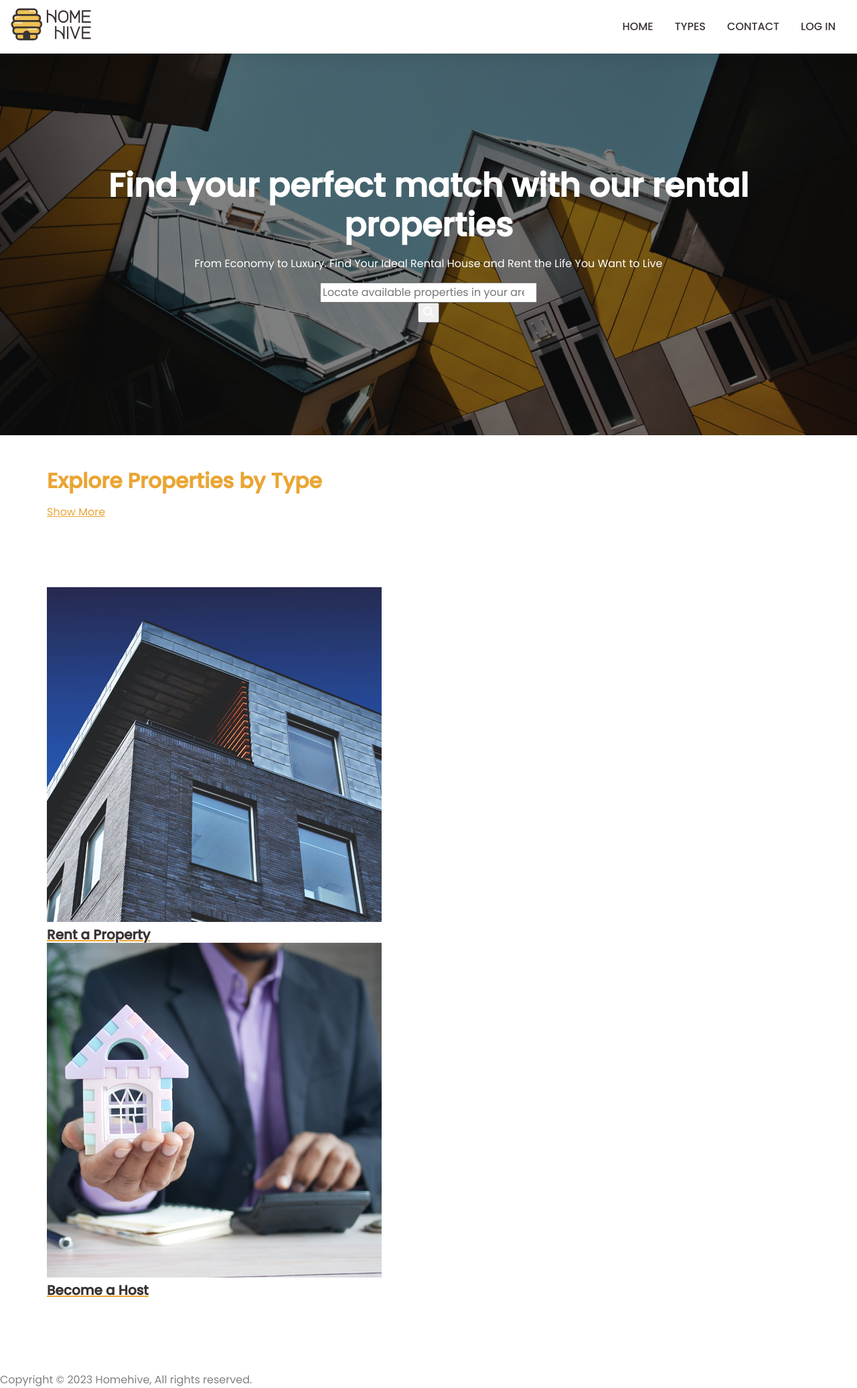
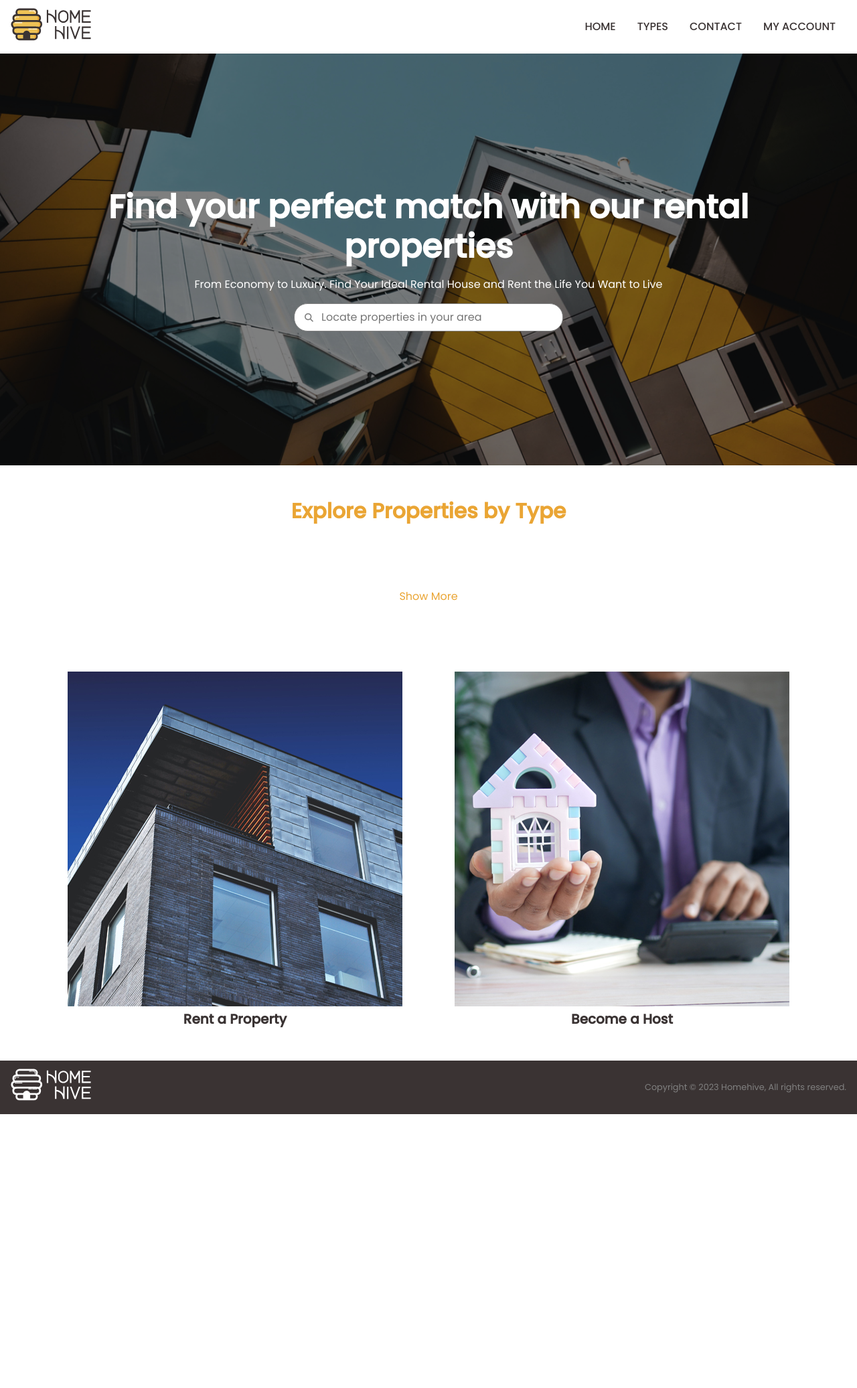
Before and after one commit to perlakozhaya/homehive, a PHP site: page /homehive/ in a window 1280 px wide. Shown: the whole page at 67% size. After the commit the page ends 1664 px from the top, so only its background shows below. Run offline with PHP 8.4, Linux system fonts and the light colour scheme; the visitor is signed in with stand-in values (Sample User, id 1); data that the repository does not hold is empty; a stand-in replaces the project's code that opens the database connection.

Commit message:
big chunk done - couldn't figure out a name

```diff
--- a/assets/css/styles.css
+++ b/assets/css/styles.css
@@ -62,6 +62,7 @@
 
 a {
     color: var(--color-primary);
+    text-decoration: none;
 }
 
 a:hover,
@@ -77,11 +78,35 @@
     cursor: pointer;
 }
 
+i {
+    color: var(--color-text);
+}
+
+.form-group input,
 .form-group label,
+.form-group textarea {
+    font: inherit;
+    color: inherit;
+}
+
 .form-group input,
-.form-group textarea,
-.form-group button {
-    font: inherit;
+.form-group textarea {
+    padding: .5em;
+    border-radius: 20px;
+    border: 1px solid var(--color-text);
+}
+
+.form-group textarea {
+    height: 9.375rem;
+}
+
+.web-form {
+    display: grid;
+    gap: 1em;
+}
+
+.web-form .form-group {
+    display: grid;
 }
 
 .body-wrapper {
@@ -96,27 +121,66 @@
     margin: 0 auto;
 }
 
-.full-width {
-    width: 100%;
+.flex {
+    display: flex;
+    gap: 1em;
 }
 
-.flow > *:not(:first-child) {
+.flex > * {
+    flex: 1;
+}
+
+@media only screen and (max-width: 600px) {
+    .flex {
+        flex-direction: column;
+    }
+}
+
+.def-spacing > *:not(:first-child) {
     margin-top: 1em;
+}
+
+.large-spacing > *:not(:first-child) {
+    margin-top: 3em;
 }
 
 .p-50 {
     padding: 50px 0;
 }
 
-.centered {
-    display: flex;
-    text-align: center;
-    align-items: center;
-    justify-content: center;
+.p-200 {
+    padding: 200px 0;
 }
 
 :focus {
     outline: 1px dotted var(--color-accent);
+}
+
+.full-screen--centered {
+    display: flex;
+    align-items: center;
+    justify-content: center;
+    min-height: 100vh;
+    min-height: 100dvh;
+}
+
+.centered-content {
+    display: flex;
+    flex-direction: column;
+    align-items: center;
+    text-align: center;
+}
+
+.align-center {
+    text-align: center;
+}
+
+.--color-white {
+    color: var(--color-bg);
+}
+
+.inline-width {
+    max-width: fit-content;
 }
 
 .hf-block {
@@ -125,12 +189,12 @@
     display: flex;
     align-items: center;
 }
+
 /* Header Styling */
 .h-block {
     position: sticky;
     top: 0;
     background-color: var(--color-bg);
-    box-shadow: 0 5px 20px 0 rgba(0, 0, 0, 0.1);
     z-index: 999;
 }
 
@@ -158,7 +222,6 @@
 .nav-link {
     color: var(--color-bg);
     font-weight: 500;
-    text-decoration: none;
     text-transform: uppercase;
     opacity: 0;
 }
@@ -179,10 +242,6 @@
 .nav-toggle:checked ~ nav a {
     opacity: 1;
     transition: opacity 250ms ease-in-out 250ms;
-}
-
-.nav-toggle:focus ~ .hamburger-icon {
-    outline: 1px dotted var(--color-accent);
 }
 
 .hamburger-icon {
@@ -218,7 +277,6 @@
         color: var(--color-secondary);
         transition: color 400ms;
         opacity: 1;
-        position: relative;
     }
 
     .nav-link:hover {
@@ -226,15 +284,102 @@
     }
 }
 
-/* Below Header */
-.hero {
+/* footer styling */
+.f-block {
+    background-color: var(--color-secondary);
+}
+
+.copy {
+    font-size: var(--fs-300);
+    display: flex;
+    justify-content: flex-end;
+    flex: 1;
+}
+
+@media only screen and (max-width: 600px) {
+    .hf-block.f-block {
+        flex-direction: column;
+        padding: 1em;
+    }
+}
+
+/* Header Hero Section */
+.hero-bg {
     background-image: linear-gradient(rgba(0, 0, 0, 0.5), rgba(0, 0, 0, 0.5)), url('//localhost/homehive/assets/img/header-image.jpg');
     background-size: cover;
     background-position: center center;
-    position: relative;
     min-height: 570px;
 }
 
-.hero div > * {
-    color: var(--color-bg);
+.search-form {
+    width: min(100%, 40ch);
+    position: relative;
 }
+
+.search-form .form-group input {
+    width: min(100%, 40ch);
+    padding-left: 40px;
+}
+
+.search-form .form-group .search-button {
+    left: 10px;
+    position: absolute;
+    top: 50%;
+    transform: translateY(-50%);
+}
+
+.search-form .form-group .search-button {
+    background: none;
+    border: none;
+    border-radius: 50px;
+    padding: 4px 6px;
+    transition: background-color 400ms ease;
+}
+
+.search-button i {
+    font-size: var(--fs-300);
+}
+
+.search-form .form-group .search-button:hover {
+    background-color: rgba(239, 196, 86, 0.25);
+    border-radius: 50px;
+}
+
+/* login + register */
+.form-bg {
+    min-height: 100vh;
+    background-image: url('//localhost/homehive/assets/img/login-reg-bg.jpg');
+    background-size: cover;
+    background-position: center center;
+}
+
+.form-container {
+    margin: 10px;
+    padding: 30px;
+    width: 500px;
+    background-color: var(--color-bg);
+    border-radius: 20px;
+}
+
+/* Contact */
+.contact-bg {
+    background-image: linear-gradient(rgba(0, 0, 0, 0.5), rgba(0, 0, 0, 0.5)), url('//localhost/homehive/assets/img/contact-bg-img.jpg');
+    background-size: cover;
+    background-position: center center;
+    min-height: 100vh;
+}
+
+.contact-bg .flex {
+    column-gap: 3em;
+}
+
+/* Explore properties by type */
+.archive-item img {
+    border-radius: 20px;
+}
+
+.archive-columns.flex {
+    column-gap: 3em;
+}
+
+/* above footer */
--- a/includes/db.inc.php
+++ b/includes/db.inc.php
@@ -1,5 +1,5 @@
 <?php
-    $config = require_once "includes/config.inc.php";
+    $config = require_once "C:/xampp/htdocs/homehive/includes/config.inc.php";
 
     $connection = new mysqli($config["MYSQL_HOST"], $config["MYSQL_USER"], $config["MYSQL_PASS"], $config["MYSQL_DB"]);
 
--- a/index.php
+++ b/index.php
@@ -1,60 +1,77 @@
 <?php require_once "includes/db.inc.php"; ?>
 <?php require_once "includes/functions.inc.php"; ?>
-<?php $pageTitle = "Property Rental & Listing | HomeHive"; ?>
+<?php $pageTitle = "Property Rental & Listing | " . $config['SITE_TITLE']; ?>
 <!DOCTYPE html>
 <html lang="en">
     <?php include('templates/header.php'); ?>
 
     <!-- Header Hero -->
-        <section class="hero full-width centered">
-            <div class="flow boxed">
-                <h1>Find your perfect match with our rental properties</h1>
-                <p>From Economy to Luxury. Find Your Ideal Rental House and Rent the Life You Want to Live</p>
-                <form method="get" action="search.php">
+    <section class="hero-bg p-200">
+        <div class="def-spacing boxed centered-content">
+            <h1 class="--color-white">Find your perfect match with our rental properties</h1>
+            <p class="--color-white">From Economy to Luxury. Find Your Ideal Rental House and Rent the Life You Want to Live</p>
+            <form class="search-form" method="get" action="properties.php">
                 <div class="form-group">
-                        <input type="search" placeholder="Locate available properties in your area" name="area">
-                    </div>
-                    <div class="form-group">
-                        <button type="submit" name="submit"><i class="fa-solid fa-search"></i></button>
+                    <input list="cities" name="city" id="city" placeholder="Locate properties in your area" autocomplete="off">
+                    <datalist id="cities">
+                        <?php $cities = getCities(); ?>
+                        <script>
+                            var city_list = <?php echo json_encode($cities); ?>;
+                            var city_datalist = document.getElementById("cities");
+                            var city_options = "";
+                            for (var i = 0; i < city_list.length; i++) {
+                                city_options += "<option value='" + city_list[i] + "'>" + city_list[i] + "</option>";
+                            }
+                            city_datalist.innerHTML = city_options;
+                            </script>
+                    </datalist>
+                    <button type="submit" name="submit" class="search-button"><i class="fa-solid fa-search"></i></button>
                 </div>
             </form>
         </div>
     </section>
 
     <!-- Explore Properties by Type -->
-        <section class="p-50 boxed flow">
+    <section class="p-50 boxed large-spacing align-center">
         <h2>Explore Properties by Type</h2>
         <?php
-                $html = "";
-                $category = getPropertyTypes();
+        $category = getCategories();
+        shuffle($category);
+        $html = "<div class='archive-columns flex'>";
         for ($i = 0; $i < min(4, count($category)); $i++) {
             $html .=
-                    "<div class='boxed'>
-                        <div class='cat-wrapper'>
-                            <div class='cat-item'>
-                                <a href='//localhost/homehive/category.php/?type=" . strtolower($category[$i]['type']) ."'>
+            "<div class='archive-wrapper'>
+                <div class='archive-item'>
+                    <a href='//localhost/homehive/category/" . strtolower($category[$i]['type']) ."'>
                         <img src='./assets/img/" . $category[$i]['file_name'] . "' alt='" . $category[$i]['alt'] . "'>
                         <h3>" . $category[$i]['type'] ."</h3>
                     </a>
                 </div>
-                        </div>
-                    </div>
-                    ";
+            </div>";
         }
+        $html .= "</div>";
         echo $html;
         ?>
-            <div class="align-center"><a href="//localhost/homehive/category.php" class="button">Show More</a></div>
+        <div><a href="//localhost/homehive/types.php" class="btn">Show More</a></div>
     </section>
 
-        <!-- Footer -->
-        <section class="af-block boxed p-50">
-            <a href="#">
+    <!-- Above Footer -->
+    <section class="af-block boxed p-50 flex align-center">
+        <a href="//localhost/homehive/properties.php">
             <div class="af-card">
                 <img src="//localhost/homehive/assets/img/top-of-a-building-with-blue-sky (500x500).jpg" alt="Top of a building with blue sky">
                 <h3>Rent a Property</h3>
             </div>
         </a>
-            <a href="#">
+        <?php
+        if(isset($_SESSION['user'])) { ?>
+            <a href="//localhost/homehive/admin/author.php?action=add">
+        <?php
+        }
+        else { ?>
+            <a href="//localhost/homehive/login.php">
+        <?php
+        } ?>
             <div class="af-card">
                 <img src="//localhost/homehive/assets/img/man-in-a-suit-holding-a-toy-house (500x500).jpg" alt="Man in a suit holding a toy house">
                 <h3>Become a Host</h3>
--- a/templates/footer.php
+++ b/templates/footer.php
@@ -1,11 +1,9 @@
         </main>
-            <footer>
-                <div class="multi-column main-footer">
-                    <div class="column-1">
-                        <a href="//localhost/homehive"><img src="assets/img/logo-white.svg" alt="Homehive Logo" width="120" height="auto"></a>
-                    </div>
-                    <div class="column-2 align-right"><p>Copyright &copy; <?php echo date("Y") ?> Homehive, All rights reserved.</p></div>
-                </div>
+            <footer class="f-block hf-block">
+                <a href="//localhost/homehive">
+                    <img src="//localhost/homehive/assets/img/logo-white.svg" alt="Homehive Logo" width="120" height="auto">
+                </a>
+                <p class="copy">Copyright &copy; <?php echo date("Y") ?> Homehive, All rights reserved.</p>
             </footer>
     </div>
     <!-- External JS Script -->
--- a/templates/header.php
+++ b/templates/header.php
@@ -8,10 +8,10 @@
     <!-- Display Site Icon -->
     <link rel="icon" href="assets/favicons/favicon.ico">
 
-    <link rel="apple-touch-icon" sizes="180x180" href="assets/favicons/apple-touch-icon.png">
-    <link rel="icon" type="image/png" sizes="32x32" href="assets/favicons/favicon-32x32.png">
-    <link rel="icon" type="image/png" sizes="16x16" href="assets/favicons/favicon-16x16.png">
-    <link rel="manifest" href="assets/favicons/site.webmanifest">
+    <link rel="apple-touch-icon" sizes="180x180" href="/homehive/assets/favicons/apple-touch-icon.png">
+    <link rel="icon" type="image/png" sizes="32x32" href="/homehive/assets/favicons/favicon-32x32.png">
+    <link rel="icon" type="image/png" sizes="16x16" href="/homehive/assets/favicons/favicon-16x16.png">
+    <link rel="manifest" href="/homehive/assets/favicons/site.webmanifest">
 
     <!-- Google Fonts -->
     <link rel="preconnect" href="https://fonts.googleapis.com">
@@ -19,10 +19,10 @@
     <link href="https://fonts.googleapis.com/css2?family=Poppins:ital,wght@0,300;0,400;0,500;1,300;1,400;1,500&display=swap" rel="stylesheet">
 
     <!-- My CSS -->
-    <link href="./assets/css/styles.css" rel="stylesheet">
+    <link href="/homehive/assets/css/styles.css" rel="stylesheet">
 
     <!-- Font Awesome Icons -->
-    <link href="./assets/font-awesome/css/all.css" rel="stylesheet">
+    <link href="/homehive/assets/font-awesome/css/all.css" rel="stylesheet">
 
     <title><?php echo $pageTitle; ?></title>
 </head>
@@ -40,9 +40,20 @@
             <nav class="nav">
                 <ul>
                     <li><a href="//localhost/homehive" class="nav-link">Home</a></li>
-                    <li><a href="//localhost/homehive/category.php" class="nav-link">Types</a></li>
+                    <li><a href="//localhost/homehive/types.php" class="nav-link">Types</a></li>
                     <li><a href="//localhost/homehive/contact.php" class="nav-link">Contact</a></li>
-                    <li><a href="login.php" class="nav-link">Log In</a></li>
+                    <?php
+                    if(isset($_SESSION["user"])) {
+                    ?>
+                        <li><a href="//localhost/homehive/admin/dashboard.php" class="nav-link">My Account</a></li>
+                    <?php
+                    }
+                    else {
+                    ?>
+                        <li><a href="login.php" class="nav-link">Log In</a></li>
+                    <?php
+                    }
+                    ?>
                 </ul>
             </nav>
         </header>
```
Also changed, not shown: admin/dashboard.php (added, +16 -0 lines), category.php (+3 -31 lines), contact.php (+26 -23 lines), dashboard.php (deleted, +0 -14 lines), includes/functions.inc.php (+40 -9 lines), includes/login.inc.php (+5 -3 lines), login.php (+24 -14 lines), logout.php (added, +7 -0 lines), properties.php (added, +36 -0 lines), register.php (+7 -6 lines), search.php (deleted, +0 -36 lines), types.php (added, +31 -0 lines), .htaccess, admin/host.php (added), 1 more files. Lines whose indentation alone changed are shown as unchanged.
